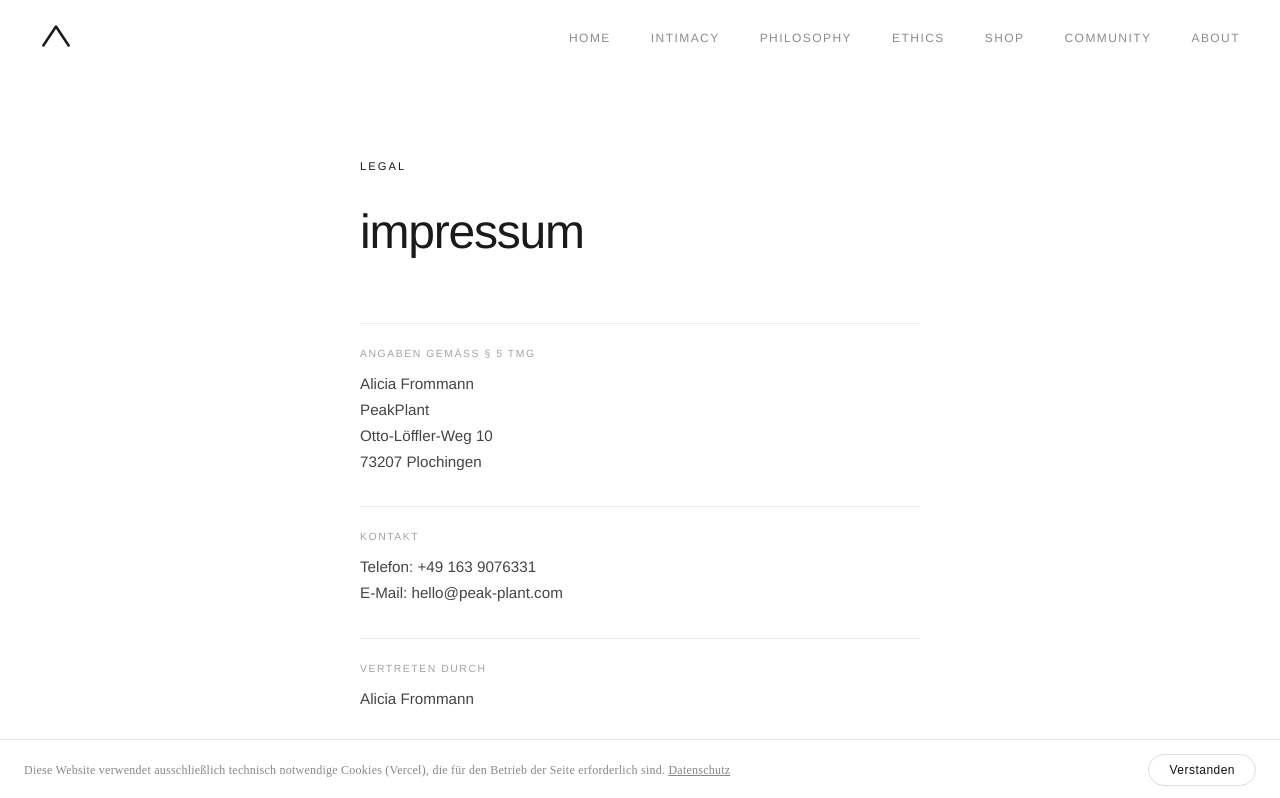
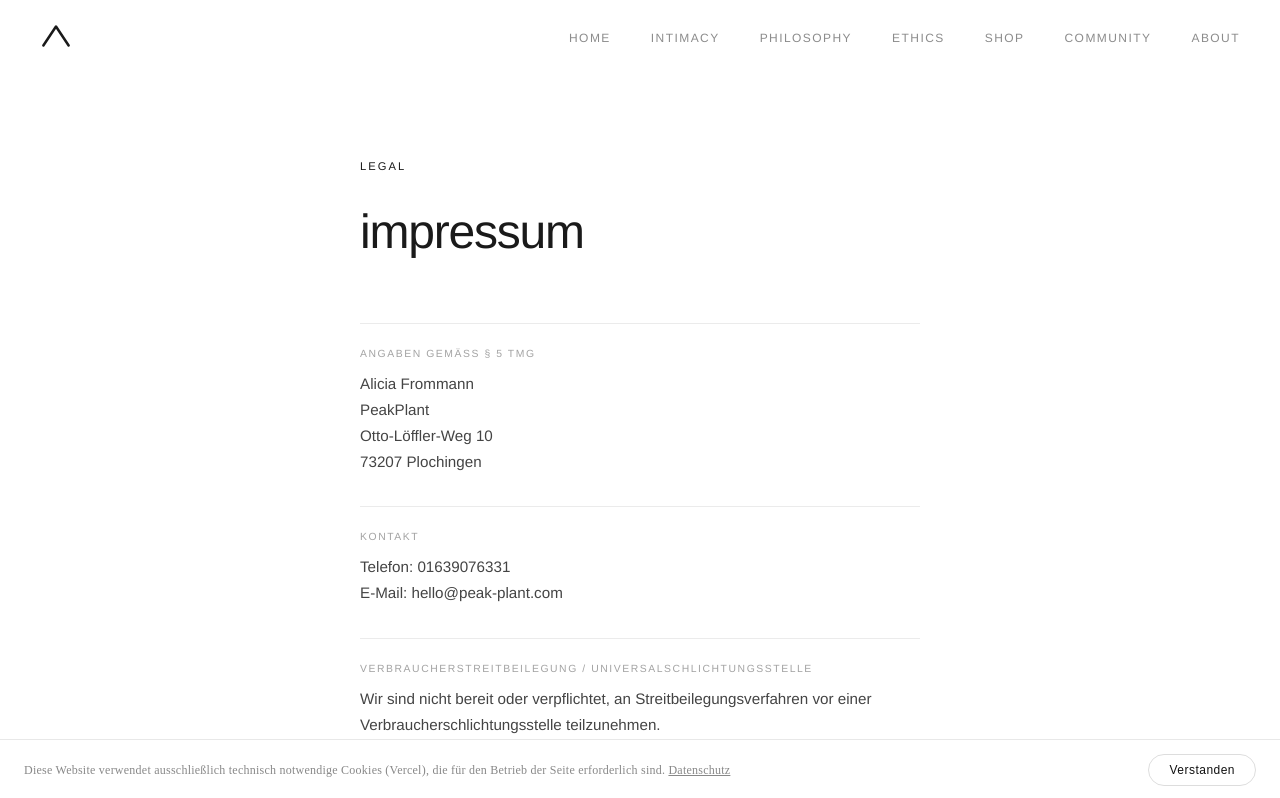
Before and after one commit to aliciafrommann-creator/PeakPlant, a Next.js app: page /impressum in a window 1280 px wide. Shown: the top 798 px of the page. Built offline with nearby package versions, Linux system fonts and the light colour scheme.

Commit message:
feat: video text overlay, edition-01 card hover, real impressum, remove journal from footer

```diff
--- a/app/impressum/page.tsx
+++ b/app/impressum/page.tsx
@@ -1,5 +1,4 @@
 'use client'
-import Link from 'next/link'
 import { motion } from 'framer-motion'
 import { NavBar } from '../../components/NavBar'
 
@@ -9,52 +8,42 @@ export default function ImpressumPage() {
   return (
     <div style={{ fontFamily: PP, background: '#ffffff', color: '#1A1A1A', minHeight: '100vh' }}>
       <NavBar />
-
       <section style={{ maxWidth: 640, margin: '0 auto', padding: '10rem 2.5rem 8rem' }}>
         <motion.p initial={{ opacity: 0, y: 12 }} animate={{ opacity: 1, y: 0 }} transition={{ duration: 0.7 }}
-          style={{ fontSize: '0.7rem', letterSpacing: '0.18em', textTransform: 'uppercase', opacity: 0.4, marginBottom: '2rem' }}>
+          style={{ fontSize: '0.7rem', letterSpacing: '0.18em', textTransform: 'uppercase', opacity: 0.4, marginBottom: '2rem', fontFamily: PP }}>
           legal
         </motion.p>
         <motion.h1 initial={{ opacity: 0, y: 20 }} animate={{ opacity: 1, y: 0 }} transition={{ duration: 0.9, ease: [0.16, 1, 0.3, 1], delay: 0.1 }}
-          style={{ fontSize: 'clamp(2rem, 4vw, 3rem)', fontWeight: 200, letterSpacing: '-0.025em', marginBottom: '4rem' }}>
+          style={{ fontSize: 'clamp(2rem, 4vw, 3rem)', fontWeight: 200, letterSpacing: '-0.025em', marginBottom: '4rem', fontFamily: PP }}>
           impressum
         </motion.h1>
-
         <motion.div initial={{ opacity: 0, y: 16 }} animate={{ opacity: 1, y: 0 }} transition={{ duration: 0.9, delay: 0.2 }}
           style={{ display: 'flex', flexDirection: 'column', gap: '2rem' }}>
-          {[
-            {
-              label: 'angaben gemäß § 5 tmg',
-              lines: ['Alicia Frommann', 'PeakPlant', 'Otto-Löffler-Weg 10', '73207 Plochingen'],
-            },
-            {
-              label: 'kontakt',
-              lines: ['Telefon: +49 163 9076331', 'E-Mail: hello@peak-plant.com'],
-            },
-            {
-              label: 'vertreten durch',
-              lines: ['Alicia Frommann'],
-            },
-            {
-              label: 'handelsregister',
-              lines: ['wird nach Gewerbeanmeldung ergänzt'],
-            },
-            {
-              label: 'umsatzsteuer',
-              lines: ['Umsatzsteuer-ID: wird nach Gewerbeanmeldung ergänzt'],
-            },
-          ].map(({ label, lines }) => (
-            <div key={label} style={{ borderTop: '1px solid #ebebeb', paddingTop: '1.5rem' }}>
-              <p style={{ fontSize: '0.65rem', letterSpacing: '0.15em', textTransform: 'uppercase', opacity: 0.4, marginBottom: '0.75rem' }}>{label}</p>
-              {lines.map((line, i) => (
-                <p key={i} style={{ fontSize: '0.95rem', lineHeight: 1.7, color: '#444', fontWeight: 300 }}>{line}</p>
-              ))}
-            </div>
-          ))}
 
-          <div style={{ borderTop: '1px solid #ebebeb', paddingTop: '1.5rem', marginTop: '1rem' }}>
-            <p style={{ fontSize: '0.75rem', color: '#999', lineHeight: 1.7, fontStyle: 'italic' }}>
-              vollständiges Impressum wird vor Launch durch eine rechtssichere Fassung ergänzt.
+          <div style={{ borderTop: '1px solid #ebebeb', paddingTop: '1.5rem' }}>
+            <p style={{ fontSize: '0.65rem', letterSpacing: '0.15em', textTransform: 'uppercase', opacity: 0.4, marginBottom: '0.75rem', fontFamily: PP }}>angaben gemäß § 5 tmg</p>
+            <p style={{ fontSize: '0.95rem', lineHeight: 1.7, color: '#444', fontWeight: 300, fontFamily: PP }}>Alicia Frommann</p>
+            <p style={{ fontSize: '0.95rem', lineHeight: 1.7, color: '#444', fontWeight: 300, fontFamily: PP }}>PeakPlant</p>
+            <p style={{ fontSize: '0.95rem', lineHeight: 1.7, color: '#444', fontWeight: 300, fontFamily: PP }}>Otto-Löffler-Weg 10</p>
+            <p style={{ fontSize: '0.95rem', lineHeight: 1.7, color: '#444', fontWeight: 300, fontFamily: PP }}>73207 Plochingen</p>
+          </div>
+
+          <div style={{ borderTop: '1px solid #ebebeb', paddingTop: '1.5rem' }}>
+            <p style={{ fontSize: '0.65rem', letterSpacing: '0.15em', textTransform: 'uppercase', opacity: 0.4, marginBottom: '0.75rem', fontFamily: PP }}>kontakt</p>
+            <p style={{ fontSize: '0.95rem', lineHeight: 1.7, color: '#444', fontWeight: 300, fontFamily: PP }}>Telefon: 01639076331</p>
+            <p style={{ fontSize: '0.95rem', lineHeight: 1.7, color: '#444', fontWeight: 300, fontFamily: PP }}>E-Mail: hello@peak-plant.com</p>
+          </div>
+
+          <div style={{ borderTop: '1px solid #ebebeb', paddingTop: '1.5rem' }}>
+            <p style={{ fontSize: '0.65rem', letterSpacing: '0.15em', textTransform: 'uppercase', opacity: 0.4, marginBottom: '0.75rem', fontFamily: PP }}>verbraucherstreitbeilegung / universalschlichtungsstelle</p>
+            <p style={{ fontSize: '0.95rem', lineHeight: 1.7, color: '#444', fontWeight: 300, fontFamily: PP }}>
+              Wir sind nicht bereit oder verpflichtet, an Streitbeilegungsverfahren vor einer Verbraucherschlichtungsstelle teilzunehmen.
+            </p>
+          </div>
+
+          <div style={{ borderTop: '1px solid #ebebeb', paddingTop: '1.5rem' }}>
+            <p style={{ fontSize: '0.75rem', color: '#999', lineHeight: 1.7, fontStyle: 'italic', fontFamily: PP }}>
+              Quelle: <a href="https://www.e-recht24.de" target="_blank" rel="noopener noreferrer" style={{ color: '#999' }}>https://www.e-recht24.de</a>
             </p>
           </div>
         </motion.div>
```
Also changed, not shown: app/page.tsx (+45 -13 lines).
